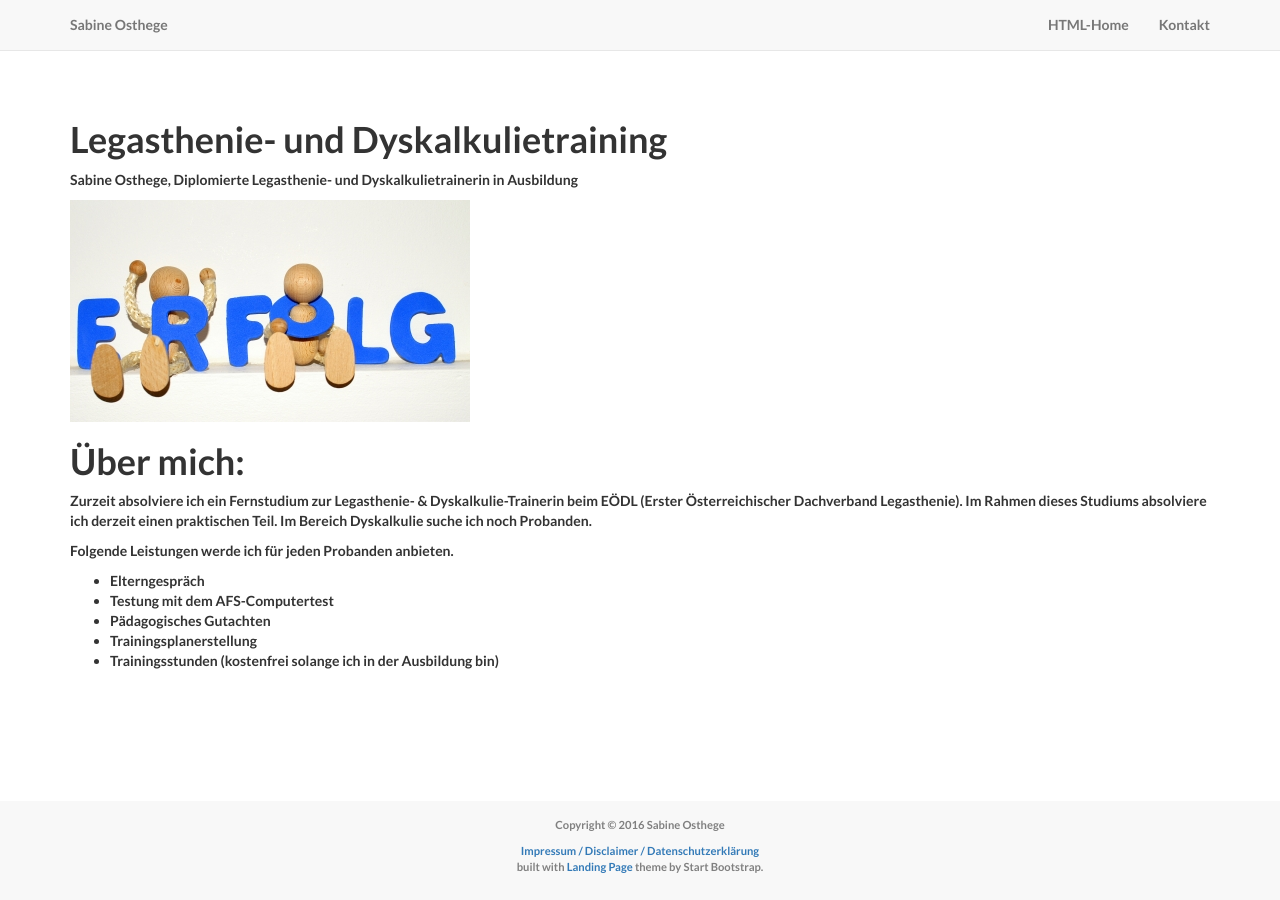
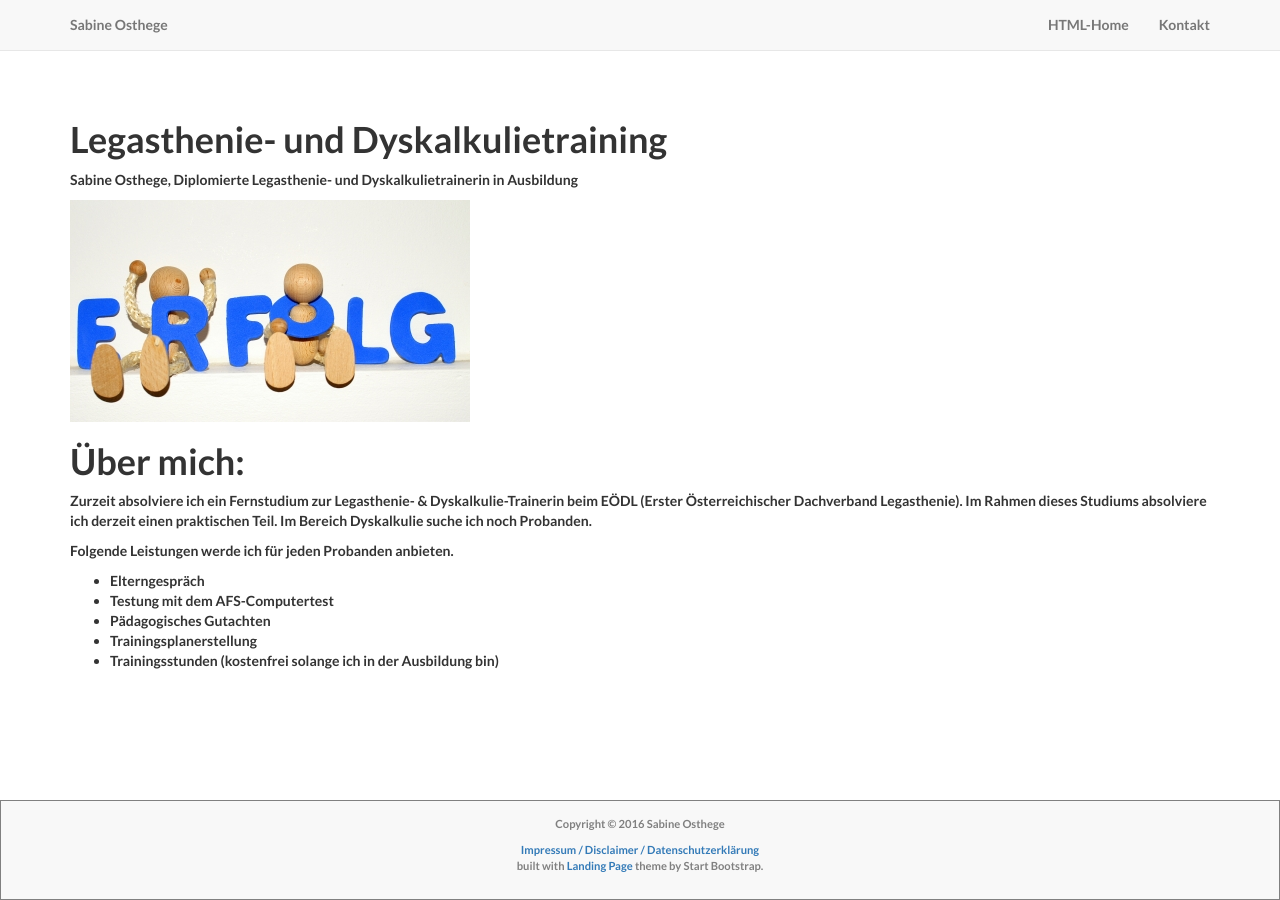
Before and after one commit to sabineosthege/sabineosthege.github.io, a Jekyll site: the page built from index.md, in a window 1280 px wide. Built offline with Jekyll 4.4.1, drawn with Linux system fonts in a browser that asks for light colours; nearby versions of some CDN libraries.

Commit message:
footer border

```diff
--- a/css/landing-page.css
+++ b/css/landing-page.css
@@ -162,7 +162,7 @@ h6 {
 
 footer {
     background-color: #f8f8f8;
-    border: 1px solid;
+    border: 1px solid !important;
     color: grey;
     text-align: center;
     font-size: 0.8em;
```
